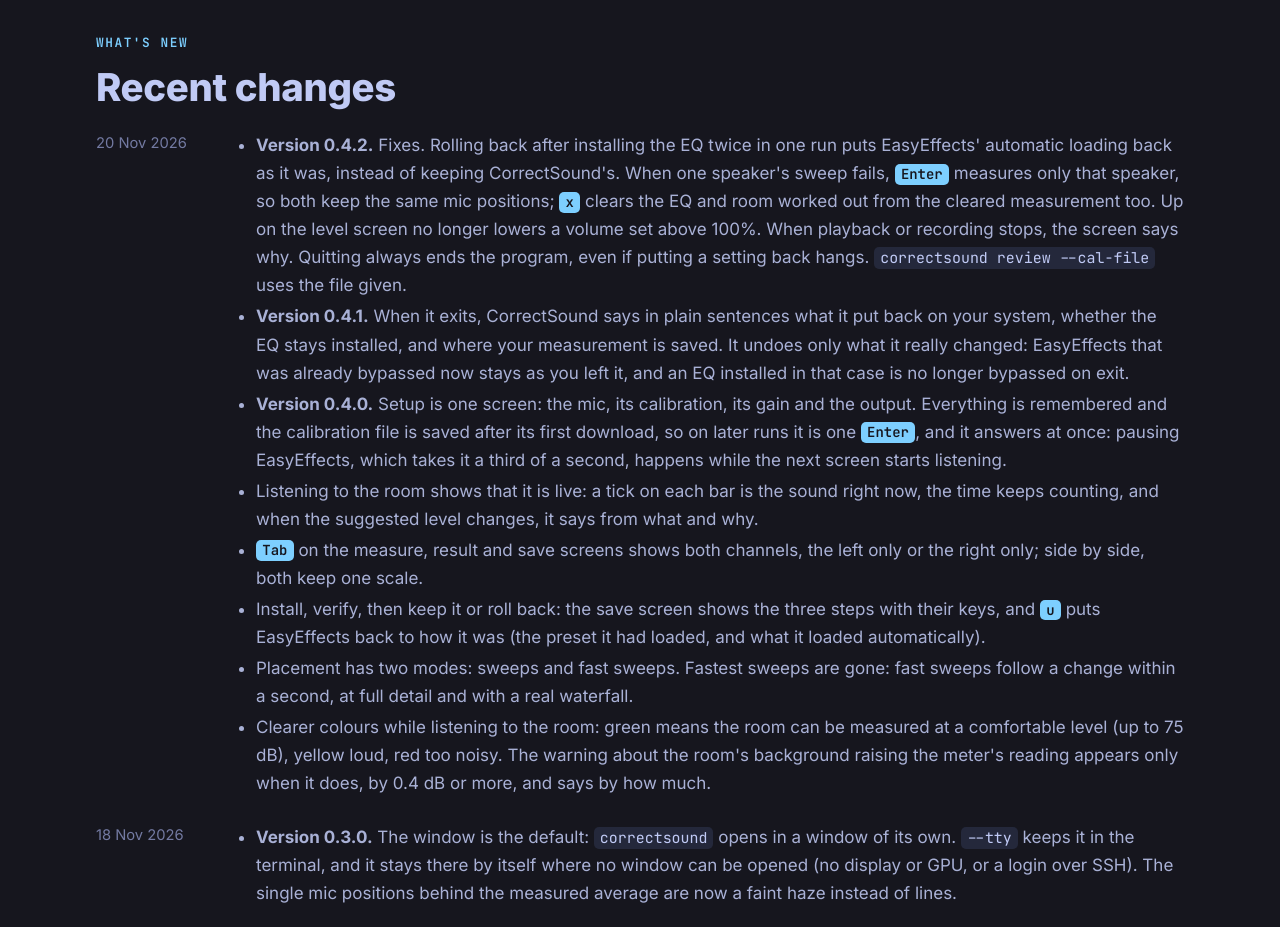
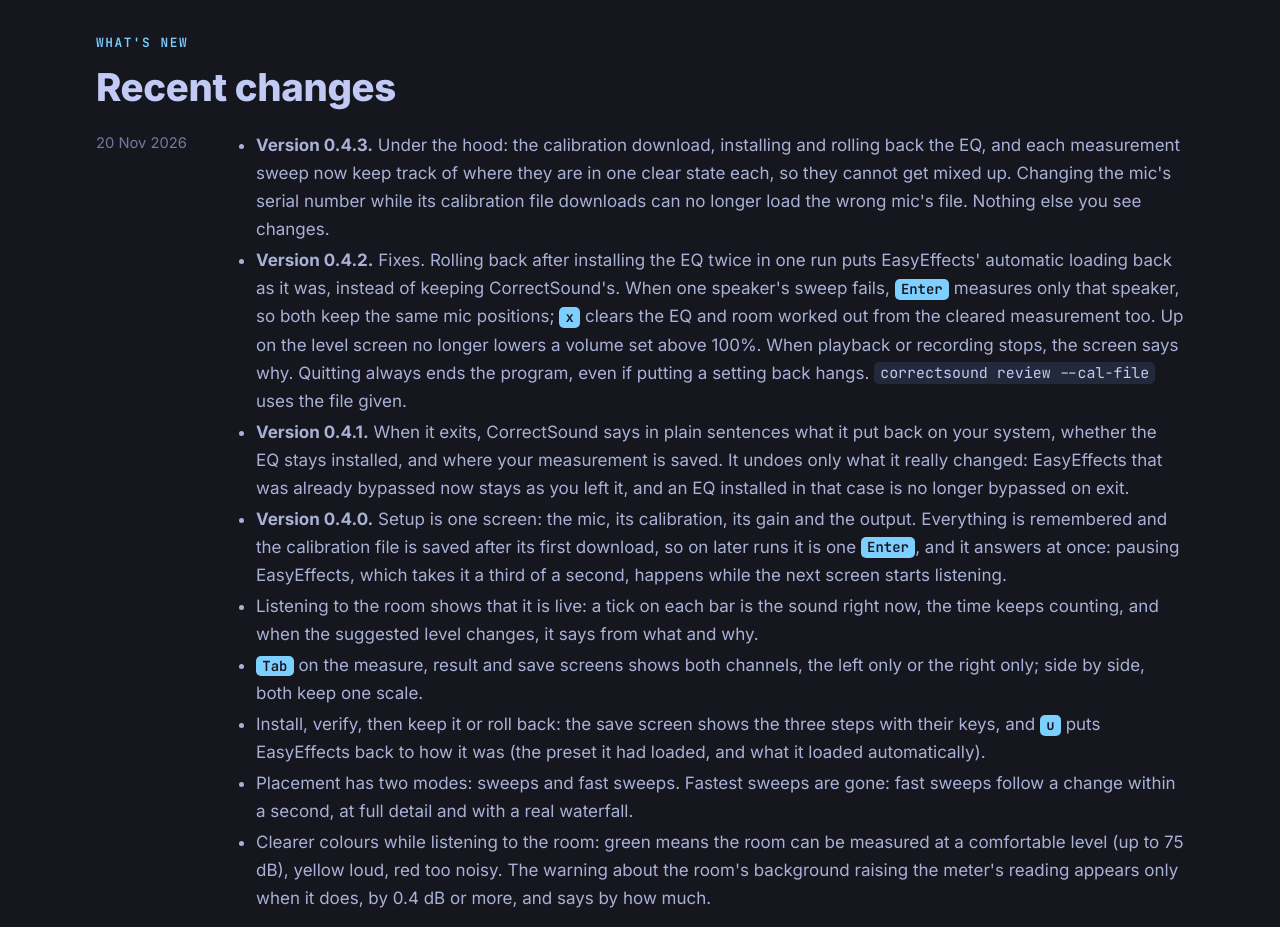
Before and after one commit to arturzielazny/correctsound, a plain HTML site: page docs/index.html in a window 1280 px wide. Shown: the part 1720-2647 px from the top of the page. Drawn offline with Linux system fonts and the light colour scheme.

Commit message:
0.4.3
The calibration download, installing and rolling back the EQ, and each
measurement sweep keep their progress in one explicit state each; the
placement performance test judges frames against a yardstick timed beside
them.

```diff
--- a/docs/index.html
+++ b/docs/index.html
@@ -255,6 +255,7 @@ footer { border-top: 1px solid var(--line); padding: 40px 0 60px; color: var(--m
     <dl class="changes">
       <dt>20 Nov 2026</dt>
       <dd><ul>
+        <li><b>Version 0.4.3.</b> Under the hood: the calibration download, installing and rolling back the EQ, and each measurement sweep now keep track of where they are in one clear state each, so they cannot get mixed up. Changing the mic's serial number while its calibration file downloads can no longer load the wrong mic's file. Nothing else you see changes.</li>
         <li><b>Version 0.4.2.</b> Fixes. Rolling back after installing the EQ twice in one run puts EasyEffects' automatic loading back as it was, instead of keeping CorrectSound's. When one speaker's sweep fails, <kbd>Enter</kbd> measures only that speaker, so both keep the same mic positions; <kbd>x</kbd> clears the EQ and room worked out from the cleared measurement too. Up on the level screen no longer lowers a volume set above 100%. When playback or recording stops, the screen says why. Quitting always ends the program, even if putting a setting back hangs. <code>correctsound review --cal-file</code> uses the file given.</li>
         <li><b>Version 0.4.1.</b> When it exits, CorrectSound says in plain sentences what it put back on your system, whether the EQ stays installed, and where your measurement is saved. It undoes only what it really changed: EasyEffects that was already bypassed now stays as you left it, and an EQ installed in that case is no longer bypassed on exit.</li>
         <li><b>Version 0.4.0.</b> Setup is one screen: the mic, its calibration, its gain and the output. Everything is remembered and the calibration file is saved after its first download, so on later runs it is one <kbd>Enter</kbd>, and it answers at once: pausing EasyEffects, which takes it a third of a second, happens while the next screen starts listening.</li>
```
Also changed, not shown: 4 other files.
